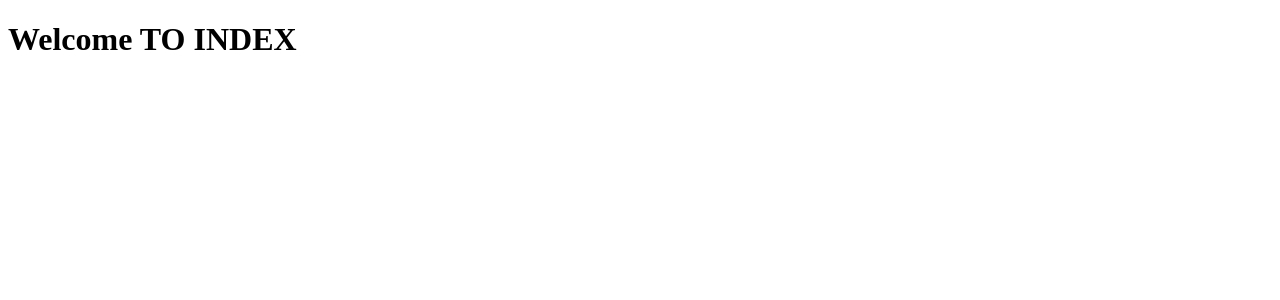
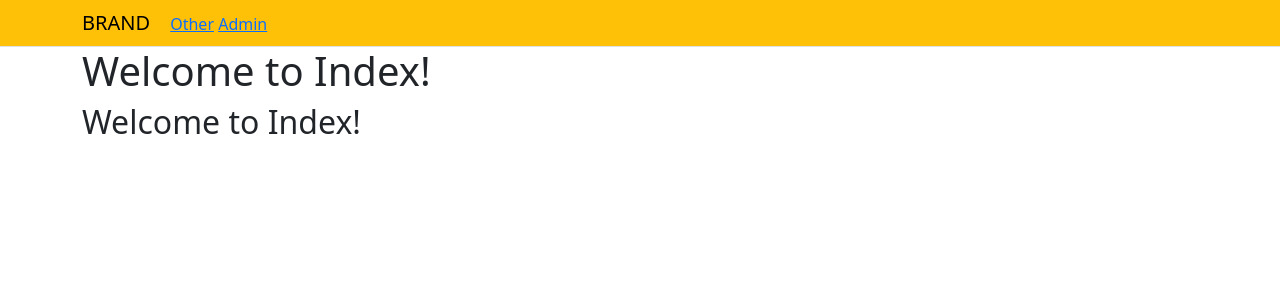
Before and after one commit to dipeshluitel/Full-Stack-Web-Development-Bootcamp-With-Python-and-Django-, a Django app: page / in a window 1280 px wide. Shown: the top 300 px of the page. Run offline with Django 5.2, Linux system fonts and the light colour scheme.

Commit message:
Created Navbar in all the templates following template inheritance

```diff
--- a/Django_Level_Four/level_four/templates/myApp/base.html
+++ b/Django_Level_Four/level_four/templates/myApp/base.html
@@ -4,6 +4,30 @@
     <meta charset="UTF-8" />
     <meta name="viewport" content="width=device-width, initial-scale=1.0" />
     <title>Document</title>
+    <link
+      href="https://cdn.jsdelivr.net/npm/bootstrap@5.3.8/dist/css/bootstrap.min.css"
+      rel="stylesheet"
+      integrity="sha384-sRIl4kxILFvY47J16cr9ZwB07vP4J8+LH7qKQnuqkuIAvNWLzeN8tE5YBujZqJLB"
+      crossorigin="anonymous"
+    />
   </head>
-  <body></body>
+  <body>
+    <nav class="navbar bg-warning border-bottom border-body">
+      <div class="container">
+        <ul class="nav navbar-nav">
+          <li>
+            <a class="navbar-brand" href="{% url 'index' %}">BRAND</a>
+            <a class="navbar-link" href="{% url 'myApp:other' %}">Other</a>
+            <a class="navbar-link" href="{% url 'admin:index' %}">Admin</a>
+          </li>
+        </ul>
+      </div>
+    </nav>
+
+    <div class="container">
+      {% block body_block %}
+      <!-- This will be inherited -->
+      {% endblock %}
+    </div>
+  </body>
 </html>
--- a/Django_Level_Four/level_four/templates/myApp/index.html
+++ b/Django_Level_Four/level_four/templates/myApp/index.html
@@ -1,11 +1,5 @@
 <!DOCTYPE html>
-<html lang="en">
-  <head>
-    <meta charset="UTF-8" />
-    <meta name="viewport" content="width=device-width, initial-scale=1.0" />
-    <title>Index</title>
-  </head>
-  <body>
-    <h1>Welcome TO INDEX</h1>
-  </body>
-</html>
+{% extends "myApp/base.html" %} {% block body_block %}
+<h1>Welcome to Index!</h1>
+<h2>Welcome to Index!</h2>
+{%endblock%}
```
Also changed, not shown: Django_Level_Four/level_four/templates/myApp/other.html (+4 -10 lines).
